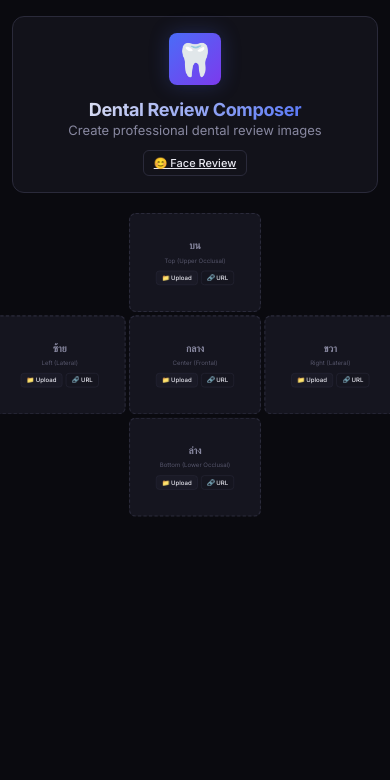
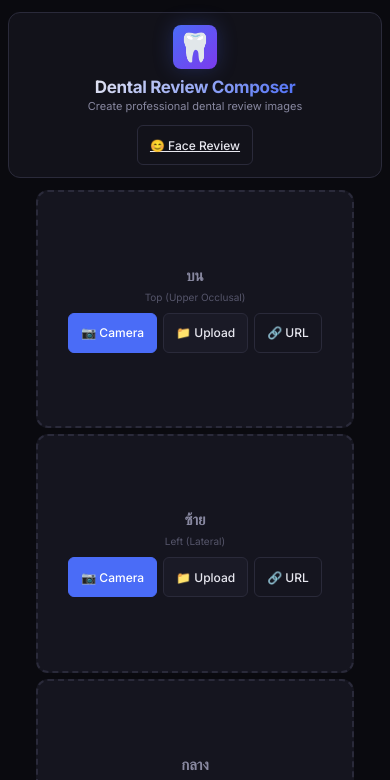
Before and after one commit to usechatgpto4-debug/dental-review-app, a Next.js app: page / in a window 390 px wide. Shown: the top 780 px of the page. Built offline with nearby package versions, Linux system fonts and the light colour scheme.

Commit message:
feat: mobile responsive design with camera integration

```diff
--- a/src/app/globals.css
+++ b/src/app/globals.css
@@ -511,47 +511,237 @@ body {
 }
 
 /* ===========================
-   RESPONSIVE
+   CAMERA BUTTON (mobile)
+   =========================== */
+
+.image-slot__camera-btn {
+  display: none;
+}
+
+/* ===========================
+   RESPONSIVE — TABLET (≤ 768px)
    =========================== */
 
 @media (max-width: 768px) {
   .app {
     padding: 16px 12px;
-    gap: 20px;
+    gap: 16px;
   }
 
   .app-header {
     flex-direction: column;
     gap: 12px;
     text-align: center;
+    padding: 14px 16px;
   }
 
   .app-header__brand {
     flex-direction: column;
+    gap: 8px;
   }
 
-  .cross-layout {
-    transform: scale(0.75);
-    transform-origin: top center;
+  .app-header__icon {
+    font-size: 28px;
+    width: 44px;
+    height: 44px;
   }
 
+  /* ----- CROSS LAYOUT: vertical stack ----- */
+  .cross-layout {
+    width: 100%;
+    gap: 8px;
+  }
+
+  .cross-layout__row {
+    width: 100%;
+    gap: 8px;
+    justify-content: center;
+  }
+
+  .cross-layout__row--top,
+  .cross-layout__row--bottom {
+    justify-content: center;
+  }
+
+  /* All dental slots: fluid width, 4:3 ratio */
+  .cross-layout .image-slot {
+    width: calc(33.333% - 6px);
+    height: auto;
+    aspect-ratio: 4 / 3;
+    min-width: 0;
+  }
+
+  /* Top and Bottom slots: wider on mobile since they're alone */
+  .cross-layout__row--top .image-slot,
+  .cross-layout__row--bottom .image-slot {
+    width: min(70%, 280px);
+  }
+
+  /* ----- FACE LAYOUT: keep horizontal but fluid ----- */
+  .face-layout {
+    width: 100%;
+    gap: 6px;
+  }
+
+  .face-layout .image-slot {
+    width: calc(33.333% - 4px);
+    height: auto;
+    aspect-ratio: 9 / 16;
+    min-width: 0;
+  }
+
+  /* ----- IMAGE SLOTS: touch-friendly ----- */
+  .image-slot__remove {
+    opacity: 1;
+    width: 32px;
+    height: 32px;
+    font-size: 16px;
+  }
+
+  .image-slot__actions {
+    gap: 4px;
+  }
+
+  .image-slot__camera-btn {
+    display: inline-flex;
+  }
+
+  .image-slot__label {
+    font-size: 15px;
+  }
+
+  .image-slot__sublabel {
+    font-size: 10px;
+  }
+
+  .btn--sm {
+    padding: 6px 10px;
+    font-size: 11px;
+    min-height: 34px;
+  }
+
+  /* ----- PDF CONTROLS ----- */
   .pdf-controls {
     flex-direction: column;
     align-items: stretch;
+    gap: 12px;
   }
 
   .pdf-controls__options {
     flex-direction: column;
-    gap: 12px;
+    gap: 10px;
+  }
+
+  .pdf-controls__field {
+    flex-direction: column;
+    align-items: stretch;
+    gap: 4px;
+  }
+
+  .pdf-controls__field select {
+    width: 100%;
+    padding: 10px 14px;
+    font-size: 14px;
+  }
+
+  .controls-section {
+    padding: 16px;
+  }
+
+  .btn--lg {
+    padding: 14px 24px;
+    font-size: 16px;
+    width: 100%;
+  }
+
+  /* Footer */
+  .app-footer {
+    font-size: 11px;
   }
 }
 
+/* ===========================
+   RESPONSIVE — PHONE (≤ 480px)
+   =========================== */
+
 @media (max-width: 480px) {
-  .cross-layout {
-    transform: scale(0.55);
+  .app {
+    padding: 12px 8px;
+    gap: 12px;
+  }
+
+  .app-header {
+    padding: 12px;
   }
 
   .app-header__title {
-    font-size: 18px;
+    font-size: 17px;
+  }
+
+  .app-header__subtitle {
+    font-size: 11px;
+  }
+
+  /* Cross layout: stack ALL slots vertically */
+  .cross-layout {
+    gap: 6px;
+  }
+
+  .cross-layout__row {
+    flex-direction: column;
+    align-items: center;
+    gap: 6px;
+  }
+
+  .cross-layout .image-slot {
+    width: 85%;
+    max-width: 320px;
+  }
+
+  .cross-layout__row--top .image-slot,
+  .cross-layout__row--bottom .image-slot {
+    width: 85%;
+    max-width: 320px;
+  }
+
+  /* Face layout: stack vertically on very small screens */
+  .face-layout {
+    flex-direction: column;
+    align-items: center;
+    gap: 8px;
+  }
+
+  .face-layout .image-slot {
+    width: 75%;
+    max-width: 260px;
+    aspect-ratio: 9 / 16;
+  }
+
+  /* Bigger touch targets */
+  .image-slot__empty {
+    padding: 12px 8px;
+    gap: 6px;
+  }
+
+  .image-slot__actions {
+    flex-wrap: wrap;
+    justify-content: center;
+    gap: 6px;
+  }
+
+  .btn--sm {
+    padding: 8px 12px;
+    font-size: 12px;
+    min-height: 40px;
+  }
+
+  .image-slot__url-input {
+    flex-direction: column;
+    gap: 6px;
+  }
+
+  .image-slot__url-input input {
+    font-size: 14px;
+    padding: 10px 12px;
   }
 }
--- a/src/components/ImageSlot.tsx
+++ b/src/components/ImageSlot.tsx
@@ -1,6 +1,6 @@
 'use client';
 
-import { useCallback, useRef, useState } from 'react';
+import { useCallback, useRef, useState, useEffect } from 'react';
 import type { SlotType } from '@/lib/constants';
 import { SLOT_CONFIGS } from '@/lib/constants';
 
@@ -17,8 +17,17 @@ export default function ImageSlot({ slotType, image, layout, onImageSet, onImage
     const [isLoading, setIsLoading] = useState(false);
     const [showUrlInput, setShowUrlInput] = useState(false);
     const [urlValue, setUrlValue] = useState('');
+    const [isMobile, setIsMobile] = useState(false);
     const fileInputRef = useRef<HTMLInputElement>(null);
+    const cameraInputRef = useRef<HTMLInputElement>(null);
     const config = SLOT_CONFIGS[slotType];
+
+    useEffect(() => {
+        const check = () => setIsMobile(window.innerWidth <= 768);
+        check();
+        window.addEventListener('resize', check);
+        return () => window.removeEventListener('resize', check);
+    }, []);
 
     const processFile = useCallback(async (file: File) => {
         setIsLoading(true);
@@ -36,7 +45,7 @@ export default function ImageSlot({ slotType, image, layout, onImageSet, onImage
         } finally {
             setIsLoading(false);
         }
-    }, [slotType, onImageSet]);
+    }, [slotType, layout, onImageSet]);
 
     const processUrl = useCallback(async () => {
         if (!urlValue.trim()) return;
@@ -59,7 +68,7 @@ export default function ImageSlot({ slotType, image, layout, onImageSet, onImage
         } finally {
             setIsLoading(false);
         }
-    }, [urlValue, slotType, onImageSet]);
+    }, [urlValue, slotType, layout, onImageSet]);
 
     const handleDrop = useCallback((e: React.DragEvent) => {
         e.preventDefault();
@@ -71,6 +80,13 @@ export default function ImageSlot({ slotType, image, layout, onImageSet, onImage
     const handleFileSelect = useCallback((e: React.ChangeEvent<HTMLInputElement>) => {
         const file = e.target.files?.[0];
         if (file) processFile(file);
+        e.target.value = '';
+    }, [processFile]);
+
+    const handleCameraCapture = useCallback((e: React.ChangeEvent<HTMLInputElement>) => {
+        const file = e.target.files?.[0];
+        if (file) processFile(file);
+        e.target.value = '';
     }, [processFile]);
 
     return (
@@ -103,6 +119,14 @@ export default function ImageSlot({ slotType, image, layout, onImageSet, onImage
                     <div className="image-slot__label">{config.labelTh}</div>
                     <div className="image-slot__sublabel">{config.label}</div>
                     <div className="image-slot__actions">
+                        {isMobile && (
+                            <button
+                                className="btn btn--sm btn--accent image-slot__camera-btn"
+                                onClick={() => cameraInputRef.current?.click()}
+                            >
+                                📷 Camera
+                            </button>
+                        )}
                         <button
                             className="btn btn--sm"
                             onClick={() => fileInputRef.current?.click()}
@@ -133,6 +157,7 @@ export default function ImageSlot({ slotType, image, layout, onImageSet, onImage
                 </div>
             )}
 
+            {/* File upload input */}
             <input
                 ref={fileInputRef}
                 type="file"
@@ -140,6 +165,16 @@ export default function ImageSlot({ slotType, image, layout, onImageSet, onImage
                 onChange={handleFileSelect}
                 style={{ display: 'none' }}
             />
+
+            {/* Camera capture input (mobile) */}
+            <input
+                ref={cameraInputRef}
+                type="file"
+                accept="image/*"
+                capture="environment"
+                onChange={handleCameraCapture}
+                style={{ display: 'none' }}
+            />
         </div>
     );
 }
```
